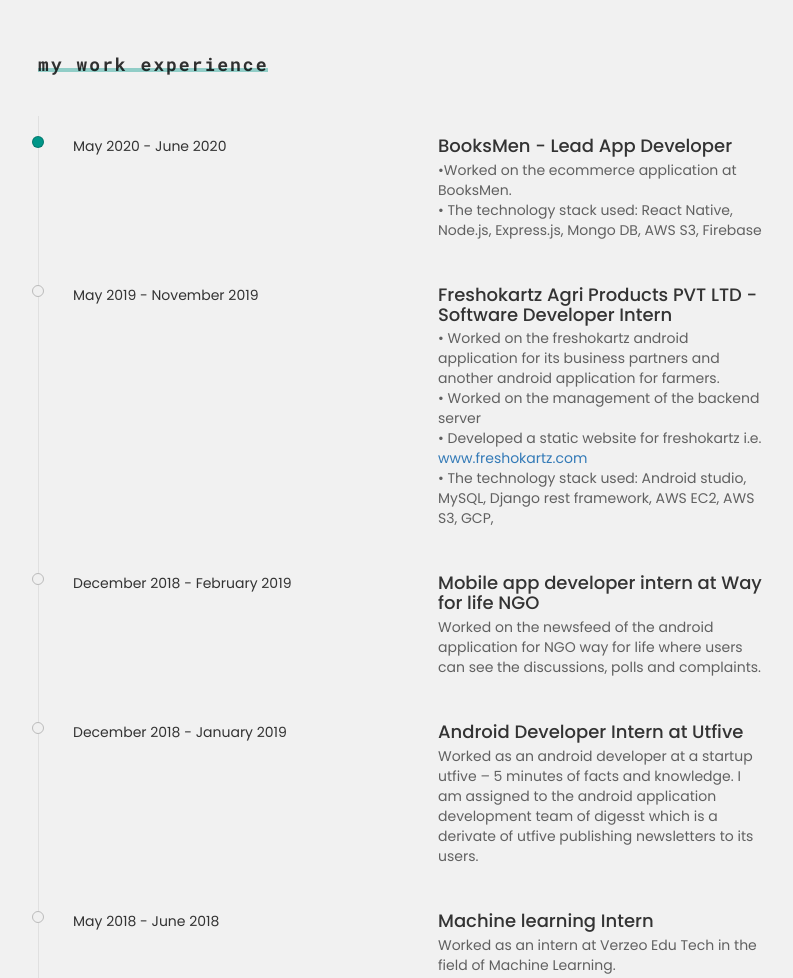
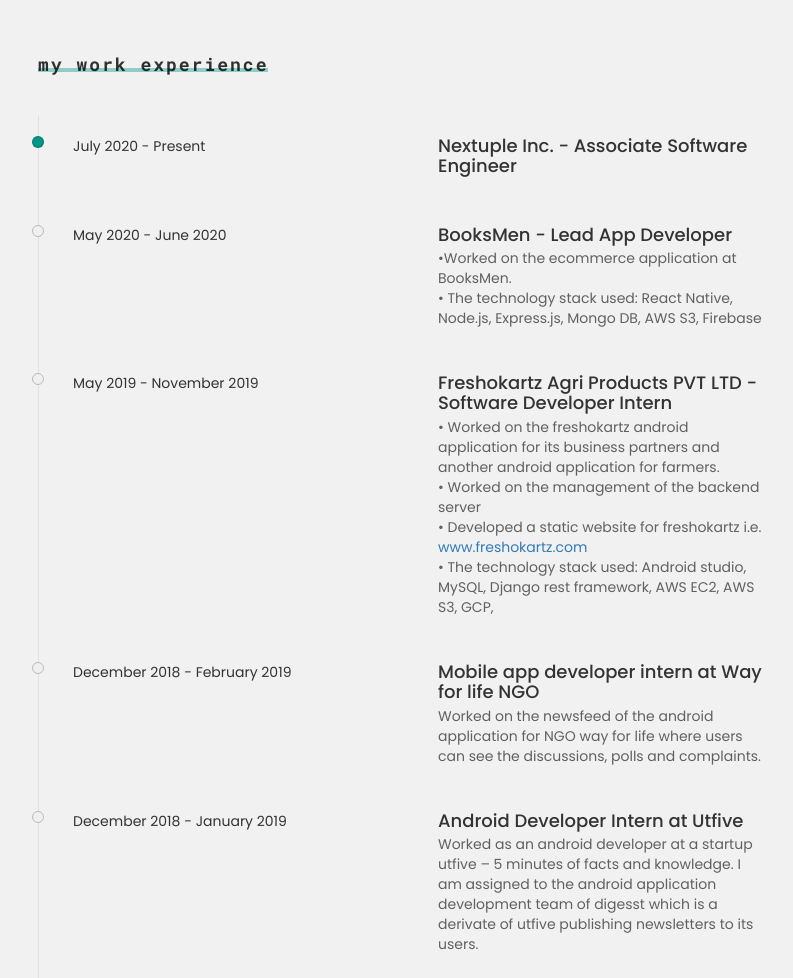
Before and after one commit to itnug987/itnug987.github.io, a plain HTML site: page index.html in a window 1280 px wide. Shown: the part 1620-2598 px from the top of the page, without its empty margins (237-1030 px from the left). Drawn offline with Linux system fonts and the light colour scheme; files whose address does not match are found by name.

Commit message:
Added Nextuple work experience

```diff
--- a/index.html
+++ b/index.html
@@ -214,6 +214,16 @@
 
 				<ul class='timeline' >
 					<li class = 'current' data-aos='fade-up' >
+						<div class='date' >
+							July 2020 - Present
+						</div>
+						<div class='content' >
+							<h4>Nextuple Inc. - Associate Software Engineer</h4>
+							<span>
+ </span>
+						</div>
+					</li>
+					<li data-aos='fade-up' >
 						<div class='date' >
 							May 2020 - June 2020
 						</div>
```
